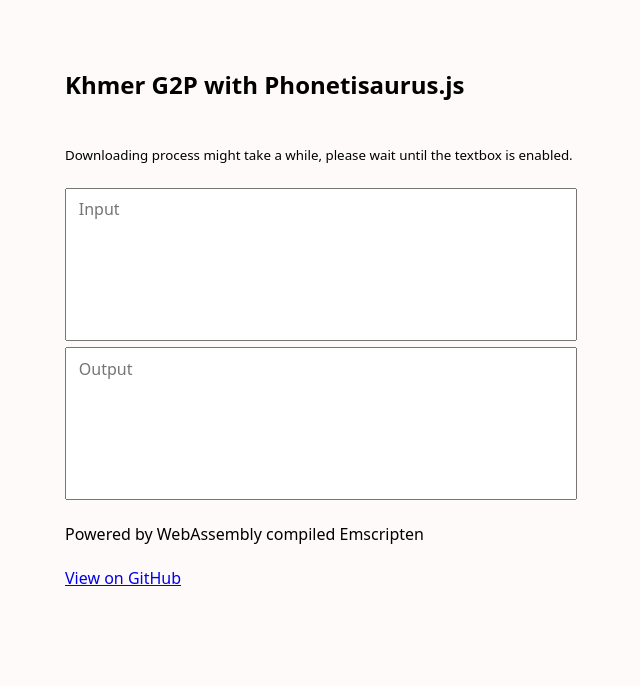
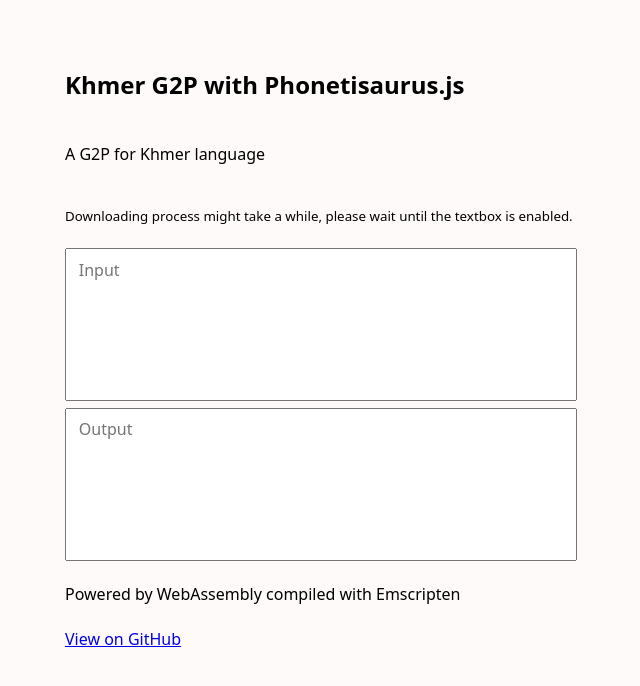
Before and after one commit to seanghay/phonetisaurus-js-khmer, a website built with Vite: page index.html in a window 1280 px wide. Shown: the whole page, without its empty margins (319-959 px from the left). Built offline with nearby package versions, Linux system fonts and the light colour scheme; what phonetisaurus would draw is missing.

Commit message:
fix typos

```diff
--- a/index.html
+++ b/index.html
@@ -33,10 +33,11 @@
   <body>
     <div id="app">
       <h2>Khmer G2P with Phonetisaurus.js</h2>
+      <p>A G2P for Khmer language</p>
       <p><small>Downloading process might take a while, please wait until the textbox is enabled.</small></p>
       <textarea rows="6" placeholder="Input" disabled id="input"></textarea>
       <textarea rows="6" placeholder="Output" disabled id="output"></textarea>
-      <p>Powered by WebAssembly compiled Emscripten</p>
+      <p>Powered by WebAssembly compiled with Emscripten</p>
       <a href="https://github.com/seanghay/phonetisaurus-js" target="_blank">View on GitHub</a>
     </div>
     <script type="module" src="/main.js"></script>
```
